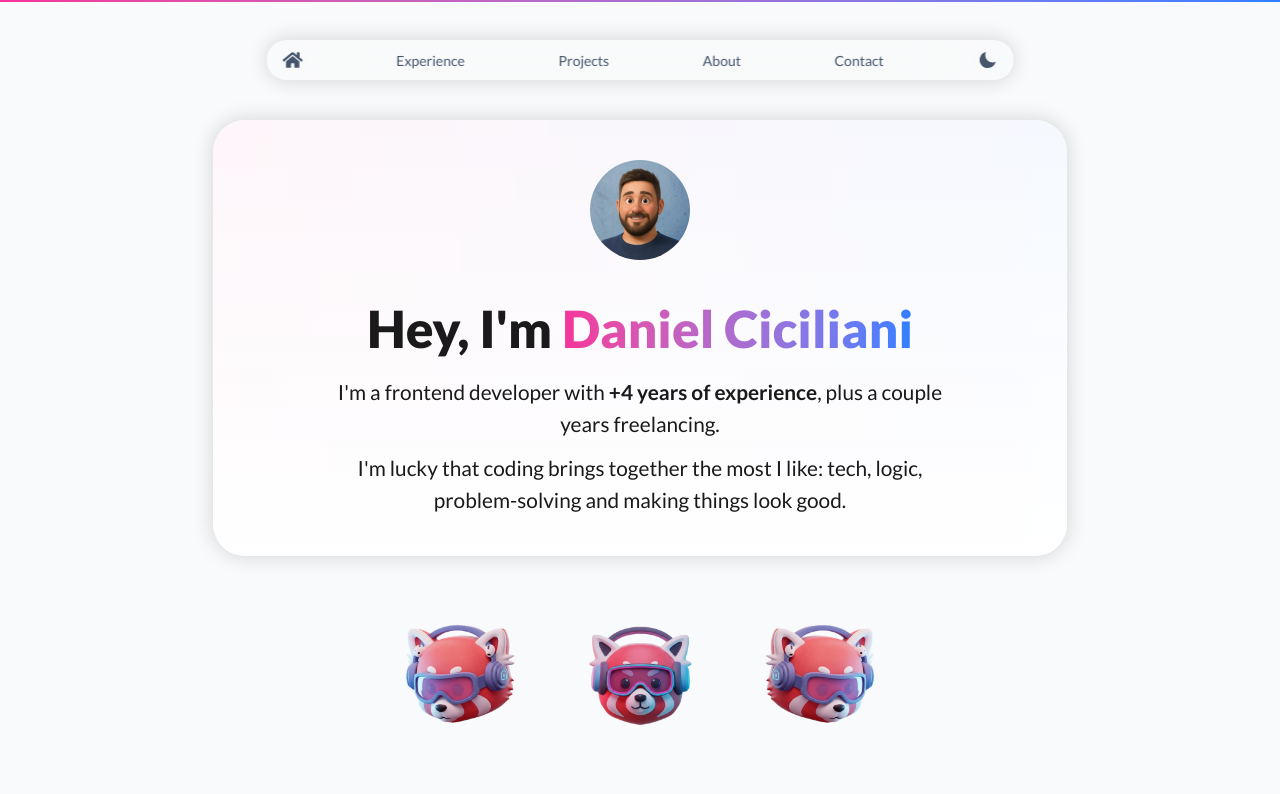
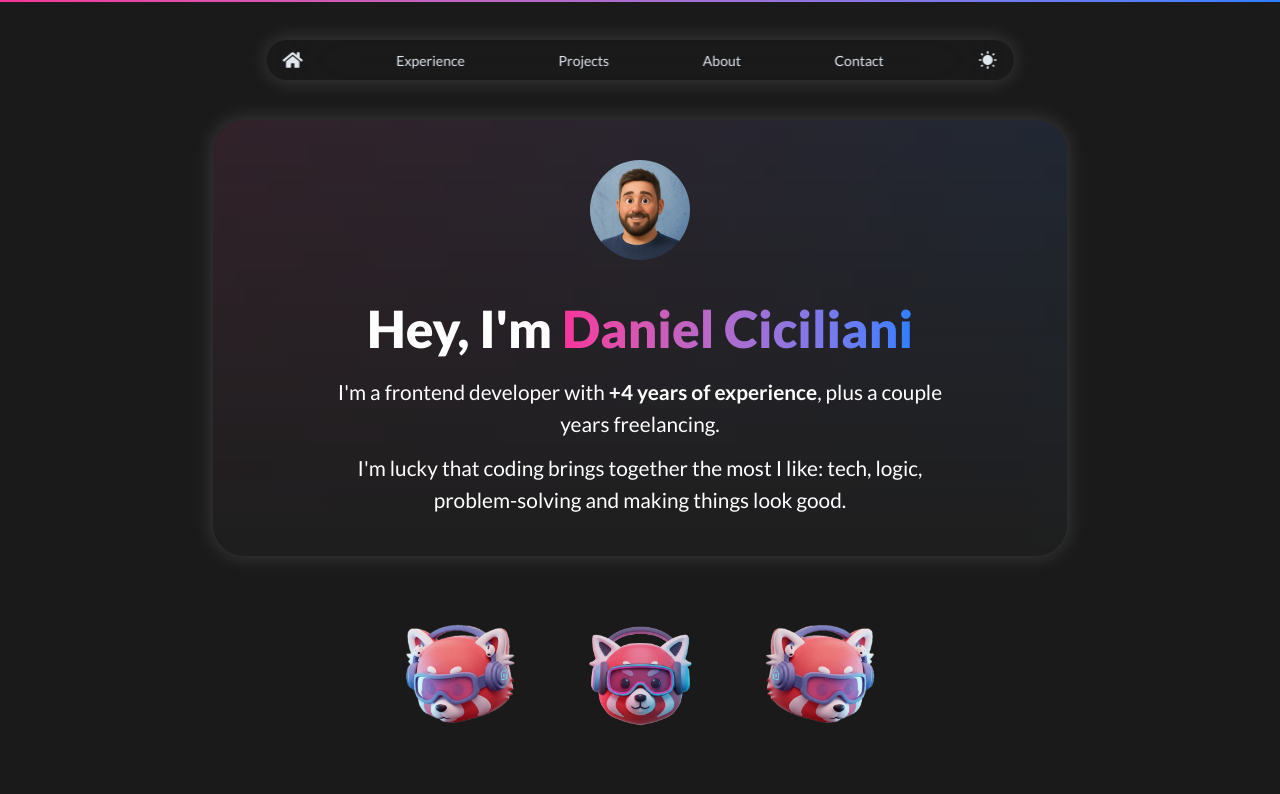
Before and after one commit to danielciciliani/portfolio, a React (Vite) app: page / in a window 1280 px wide. Shown: the top 794 px of the page. Built offline with nearby package versions, Linux system fonts and the light colour scheme; the HTML template or start-up script is replaced by a standard one.

Commit message:
chore: set dark mode active by default

```diff
--- a/src/components/Navbar/Navbar.jsx
+++ b/src/components/Navbar/Navbar.jsx
@@ -26,9 +26,8 @@ function Navbar() {
   const [darkMode, setDarkMode] = useState(() => {
     const stored = localStorage.getItem("dark mode");
 
-    if (stored !== null) return stored === "true";
+    return stored !== null ? stored === "true" : true;
 
-    return window.matchMedia("(prefers-color-scheme: dark)").matches;
   });
 
 
```
